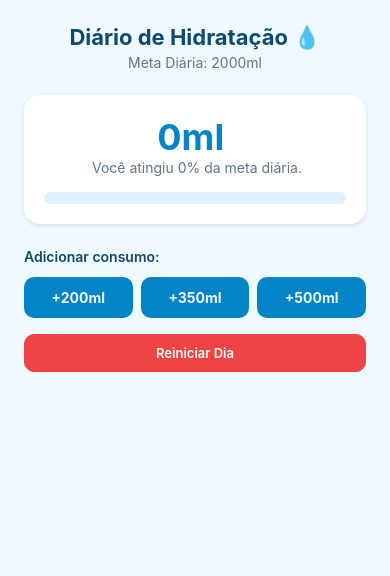
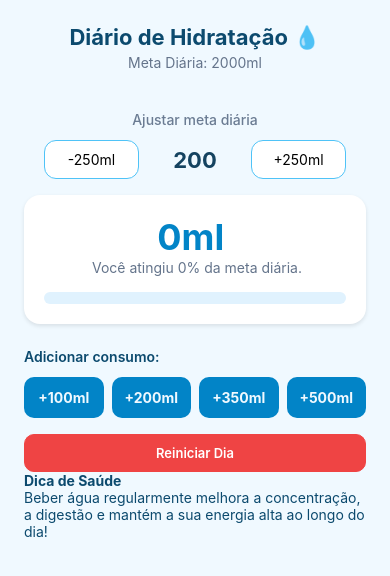
Before and after one commit to jenifer-goncalves/diario_hidratacao, a React Native app: screen / in a window 390 px wide. Shown: the top 576 px of the page. Built offline with nearby package versions, Linux system fonts and the light colour scheme.

Commit message:
Style: CSS central finalizado

```diff
--- a/App.jsx
+++ b/App.jsx
@@ -5,20 +5,33 @@ import { COLORS } from './src/constants/colors';
 import { Header } from './src/components/Header';
 import { WaterProgress, GOAL } from './src/components/WaterProgress';
 import { ActionButtons } from './src/components/ActionButtons';
+import { DailyGoal } from './src/components/DailyGoal';
+import { Message } from './src/components/Message';
 
 export default function App(){
 
 
     const GOAL = 2000;
     const [consumed, setConsumed] = useState(0)
+    const [used, setUsed] = useState(GOAL)
+
+    const handleAdd = (ml) => {
+        setUsed((prev) => prev + ml)
+    }
+
+    const handleRemove = (ml) => {
+        setUsed((prev) => prev - ml)
+    }
 
     const handleAddWater = (valor) => {
-        setConsumed((consumed) => consumed + valor)
+        setConsumed((prev) => prev + valor)
     };
 
     const handleReset = () =>{
         setConsumed(0)
     };
+
+
 
     return(
         <SafeAreaProvider>
@@ -27,8 +40,10 @@ export default function App(){
 
                         <View style={styles.content}>
                             <Header GOAL={GOAL} />
+                            <DailyGoal consumed={used} onAddc={handleAdd} onRemove={handleRemove}/>
                             <WaterProgress consumed={consumed} goal={GOAL}/>
                             <ActionButtons onAdd={handleAddWater} onReset={handleReset}/>
+                            <Message/>
                         </View>
 
             </SafeAreaView>
--- a/src/components/ActionButtons.jsx
+++ b/src/components/ActionButtons.jsx
@@ -8,6 +8,10 @@ export function ActionButtons( {onAdd, onReset} ){
             <Text style={styles.label}>Adicionar consumo:</Text>
 
             <View style={styles.buttonRow}>
+                <Pressable style={styles.button} onPress={() => onAdd(100)}>
+                    <Text style={styles.buttonText}>+100ml</Text>
+                </Pressable>
+
                 <Pressable style={styles.button} onPress={() => onAdd(200)}>
                     <Text style={styles.buttonText}>+200ml</Text>
                 </Pressable>
--- /dev/null
+++ b/src/components/DailyGoal.jsx
@@ -0,0 +1,72 @@
+import { View, Text, Pressable, StyleSheet } from "react-native";
+import { COLORS } from "../constants/colors";
+
+export function DailyGoal( {used = 200, onAddc, onRemove} ){
+
+    return(
+        <View style={styles.container}>
+            <Text style={styles.title}>Ajustar meta diária</Text>
+
+            <View style={styles.buttonRow}>
+                <Pressable style={styles.button} onPress={() => onRemove(250)}>
+                    <Text>-250ml</Text>
+                </Pressable>
+
+               <Text style={styles.text}>{used}</Text>
+
+                <Pressable style={styles.button} onPress={() => onAddc(250)}>
+                    <Text>+250ml</Text>
+                </Pressable>
+            </View>
+
+        </View>
+    )
+}
+
+const styles = StyleSheet.create({
+  container:{
+    alignItems: 'center',
+    justifyContent: 'center',
+    paddingVertical: 16,
+    paddingHorizontal: 20,
+    width: '100%',
+  },
+  title:{
+    fontSize: 14,
+    fontWeight: '500',
+    color: '#6B7C93',
+    marginBottom: 12,
+  },
+  buttonRow: {
+    flexDirection: 'row',
+    alignItems: 'center',
+    justifyContent: 'space-between',
+    width: '100%',
+    maxWidth: 340,
+  },
+  button: {
+    borderWidth: 1.5,
+    borderColor: '#4FC3F7',
+    backgroundColor: '#FFFFFF',
+    borderRadius: 12,
+    paddingVertical: 10,
+    paddingHorizontal: 16,
+    minWidth: 95,
+    alignItems: 'center',
+    justifyContent: 'center',
+  },
+  text:{
+    fontSize: 22,
+    fontWeight: 'bold',
+    color: '#154360',
+    marginHorizontal: 12,
+  },
+  buttonText: {
+    color: '#0091EA',
+    fontSize: 14,
+    fontWeight: '600',
+  },
+
+
+
+})
--- /dev/null
+++ b/src/components/Message.jsx
@@ -0,0 +1,24 @@
+import { View, Text, Pressable, StyleSheet } from "react-native";
+import { COLORS } from "../constants/colors";
+
+export function Message(){
+    return(
+        <View style={styles.container}>
+            <Text style={styles.title}>Dica de Saúde</Text>
+            <Text style={styles.text}>Beber água regularmente melhora a concentração, a digestão e mantém a sua energia alta ao longo do dia!</Text>
+        </View>
+    )
+}
+
+const styles = StyleSheet.create({
+    container:{
+        marginTop: '20',
+    },
+    title:{
+        fontWeight: 'bold',
+        color: COLORS.textMain,
+    },
+    text:{
+        color: COLORS.textMain,
+    },
+})
```
